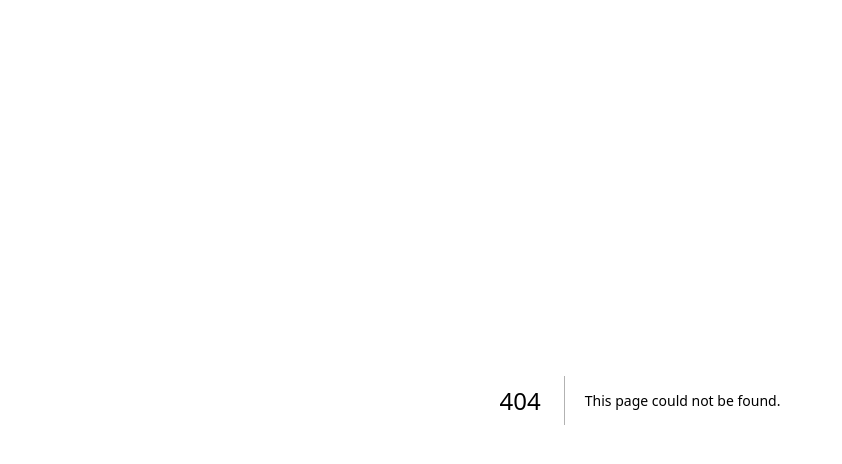
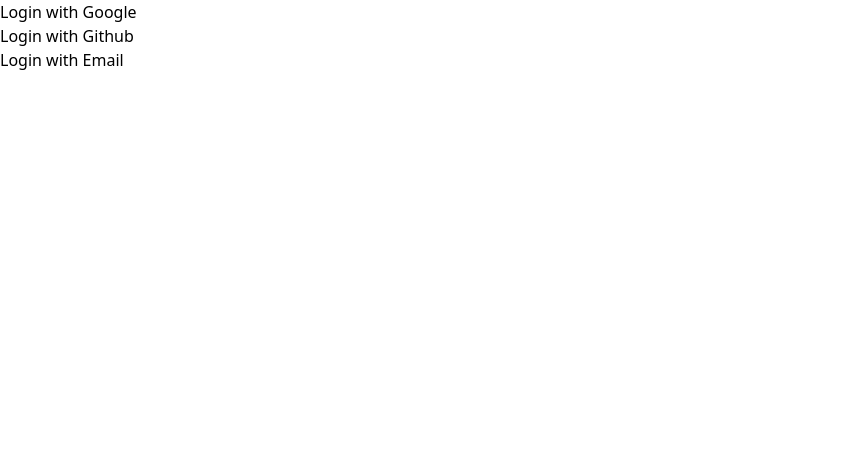
Before and after one commit to mozaid7/Typescript, a Next.js app in the folder NextJs/next-auth/: page /signin in a window 1280 px wide. Before the commit this address had no page. Shown: the top 464 px of the page, without its empty margins (0-842 px from the left). Built offline with nearby package versions, Linux system fonts and the light colour scheme.

Commit message:
signin page with google github auth

```diff
--- /dev/null
+++ b/NextJs/next-auth/app/signin/page.tsx
@@ -0,0 +1,30 @@
+"use client"
+import { signIn } from "next-auth/react";
+import { useRouter } from "next/navigation";
+
+export default function() {
+    const router = useRouter();
+
+    return <div>
+        <button onClick={async () => {
+           await signIn("google");
+        }}>Login with Google</button>
+
+        <br />
+        <button onClick={async () => {
+           await signIn("github");
+        }}>Login with Github</button>
+
+        <br />
+        <button onClick={async () => {
+            const res = await signIn("credentials", {
+                username: "",
+                password: "",
+                redirect: false,
+            });
+           console.log(res);
+           router.push("/")
+        }}>Login with Email</button>
+
+    </div>
+}
```
